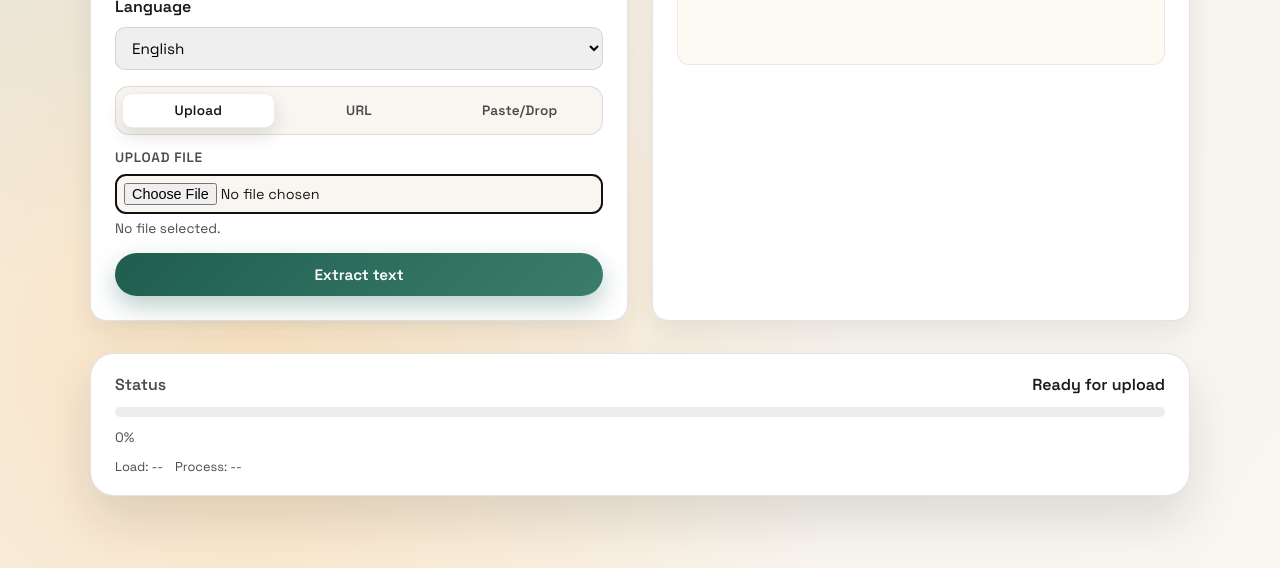
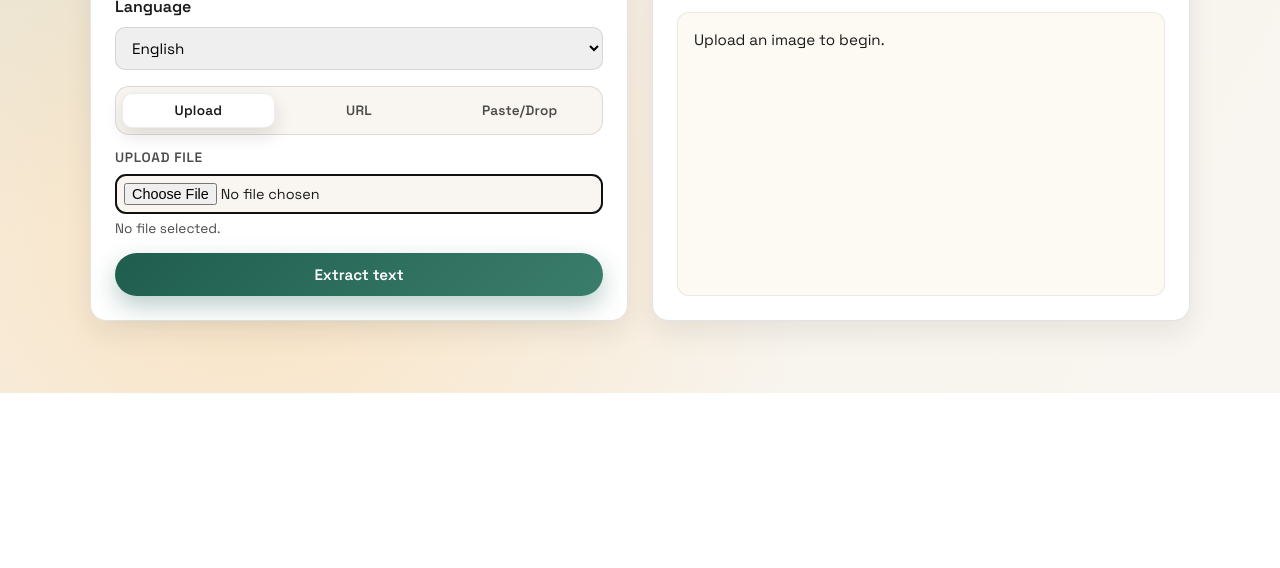
Before and after one commit to qduc/ocr, a website built with Vite: page index.html in a window 1280 px wide. Shown: the part 454-1022 px from the top of the page. After the commit the page ends 847 px from the top, so only its background shows below. Built offline with nearby package versions, Linux system fonts and the light colour scheme.

Commit message:
feat: Update layout for results display with flexbox and adjust output panel height for improved usability

```diff
--- a/src/app.ts
+++ b/src/app.ts
@@ -131,17 +131,7 @@
           <button id="run-button" class="primary-button" type="button">Extract text</button>
         </section>
 
-        <section class="panel result-panel">
-          <div class="result-header">
-            <h2>2. OCR output</h2>
-            <button id="copy-output-button" class="icon-button hidden" title="Copy all text">
-              <svg width="20" height="20" viewBox="0 0 24 24" fill="none" stroke="currentColor" stroke-width="2" stroke-linecap="round" stroke-linejoin="round"><rect x="9" y="9" width="13" height="13" rx="2" ry="2"></rect><path d="M5 15H4a2 2 0 0 1-2-2V4a2 2 0 0 1 2-2h9a2 2 0 0 1 2 2v1"></path></svg>
-            </button>
-          </div>
-          <div id="output" class="output">Upload an image to begin.</div>
-        </section>
-      </main>
-
+        <div class="results-column">
           <section class="status-card" data-stage="idle">
             <div class="status-row">
               <span class="status-label">Status</span>
@@ -156,6 +146,18 @@
               <div id="process-metric">Process: --</div>
             </div>
           </section>
+
+          <section class="panel result-panel">
+            <div class="result-header">
+              <h2>2. OCR output</h2>
+              <button id="copy-output-button" class="icon-button hidden" title="Copy all text">
+                <svg width="20" height="20" viewBox="0 0 24 24" fill="none" stroke="currentColor" stroke-width="2" stroke-linecap="round" stroke-linejoin="round"><rect x="9" y="9" width="13" height="13" rx="2" ry="2"></rect><path d="M5 15H4a2 2 0 0 1-2-2V4a2 2 0 0 1 2-2h9a2 2 0 0 1 2 2v1"></path></svg>
+              </button>
+            </div>
+            <div id="output" class="output">Upload an image to begin.</div>
+          </section>
+        </div>
+      </main>
 
       <section id="error-panel" class="panel error-panel hidden">
         <div class="error-header">
--- a/src/style.css
+++ b/src/style.css
@@ -149,6 +149,18 @@
   grid-template-columns: repeat(auto-fit, minmax(260px, 1fr));
 }
 
+.results-column {
+  display: flex;
+  flex-direction: column;
+  gap: 24px;
+  min-height: 0;
+  height: 100%;
+}
+
+.results-column .result-panel {
+  flex: 1;
+  min-height: 0;
+}
 .panel {
   background: var(--card);
   border-radius: var(--radius-md);
@@ -378,7 +390,10 @@
   border-color: var(--accent);
 }
 .output {
-  min-height: 220px;
+  min-height: 150px;
+    flex: 1;
+    overflow-y: auto;
+    height: 0;
   white-space: pre-wrap;
   background: #fdfaf4;
   border-radius: 12px;
```
Lines whose indentation alone changed are shown as unchanged.
